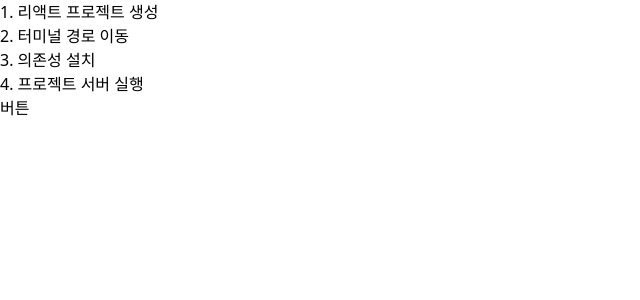
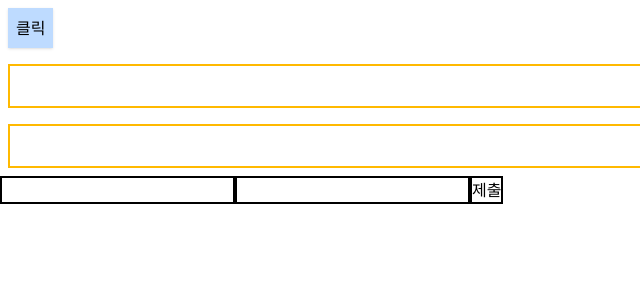
Before and after one commit to fhdl1221/learning, a React (Vite) app in the folder react/my-react-app/: page / in a window 1280 px wide. Shown: the top 300 px of the page, without its empty margins (0-640 px from the left). Built offline with nearby package versions, Linux system fonts and the light colour scheme.

Commit message:
react-event-handling

```diff
--- a/react/my-react-app/src/App.jsx
+++ b/react/my-react-app/src/App.jsx
@@ -5,12 +5,16 @@ import Header from "./components/Header";
 import Footer from "./components/Footer";
 import MyButton from "./components/Component/MyButton";
 import MyList from "./components/Component/MyList";
+import OnClick from "./components/EventHandling/OnClick";
+import OnChange from "./components/EventHandling/OnChange";
+import OnSubmit from "./components/EventHandling/OnSubmit";
 
 export default function App() {
   return (
     <div>
-      <MyList></MyList>
-      <MyButton></MyButton>
+      <OnClick></OnClick>
+      <OnChange></OnChange>
+      <OnSubmit></OnSubmit>
     </div>
   );
 }
--- /dev/null
+++ b/react/my-react-app/src/components/EventHandling/OnChange.jsx
@@ -0,0 +1,46 @@
+import React from "react";
+
+export default function OnChange() {
+  // change 이벤트의 핸들러 함수 정의
+  // 핸들러 함수 이름 규칙 : handle이벤트명
+
+  // 이벤트 핸들러의 event 객체 : 이벤트 정보 저장한 객체
+  function handleChange(event) {
+    console.log(event);
+    console.log(event["target"]);
+    console.log(event["target"]["value"]);
+  }
+
+  function handleNumberChange(event) {
+    // 사용자 입력 값이 10보다 작으면 console.log()를 사용해서 "10보다 작은 수"라고 출력
+    const value = event["target"]["value"];
+    if (value < 10) {
+      console.log("10보다 작은 수");
+    }
+  }
+  return (
+    <div>
+      {/* 실습2 */}
+      {/* onChange 이벤트 속성에서 이벤트 객체를 전달하면서 handleNumberChange 호출 */}
+      <input
+        type="number"
+        className="w-7xl border-2 border-amber-400 p-2 m-2"
+        onChange={(event) => {
+          handleNumberChange(event);
+        }}
+      />
+
+      {/* onChange 이벤트 속성 적용 */}
+      <input
+        type="text"
+        className="w-7xl border-2 border-amber-400 p-2 m-2"
+        // 이벤트 객체 event는 화살표 함수의 매개변수
+        onChange={(event) => {
+          // handleChange 함수 호출
+          // event 인자는 그럼 어디서?
+          handleChange(event);
+        }}
+      />
+    </div>
+  );
+}
--- /dev/null
+++ b/react/my-react-app/src/components/EventHandling/OnClick.jsx
@@ -0,0 +1,23 @@
+import React from "react";
+
+// 파일명과 동일한 함수는 컴포넌트 함수
+// 컴포넌트 함수 : 요소(HTML 문서)를 반환하는 함수
+export default function OnClick() {
+  function handleClick() {
+    alert("클릭");
+  }
+
+  return (
+    <div>
+      {/* 아래 버튼을 클릭했을 떄 handleClick 함수가 실행되도록 코드 작성 */}
+      <button
+        className="bg-blue-200 p-2 m-2 shadow"
+        onClick={() => {
+          handleClick();
+        }}
+      >
+        클릭
+      </button>
+    </div>
+  );
+}
--- /dev/null
+++ b/react/my-react-app/src/components/EventHandling/OnSubmit.jsx
@@ -0,0 +1,23 @@
+import React from "react";
+
+// submit 이벤트는 form 태그만 발생한다
+export default function OnSubmit() {
+  function handleSubmit(event) {
+    event.preventDefault();
+    console.log(event);
+  }
+  return (
+    <div>
+      {/* form 태그의 onSubmit 속성에서 handleSubmit 함수를 호출하는 코드를 작성 */}
+      <form
+        onSubmit={(event) => {
+          handleSubmit(event);
+        }}
+      >
+        <input type="text" name="email" className="border-2" />
+        <input type="password" name="password" className="border-2" />
+        <input type="submit" value="제출" className="border-2" />
+      </form>
+    </div>
+  );
+}
```
